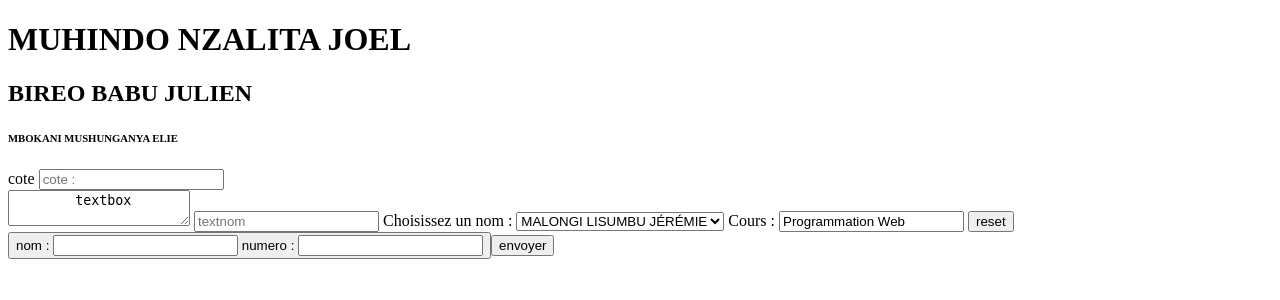
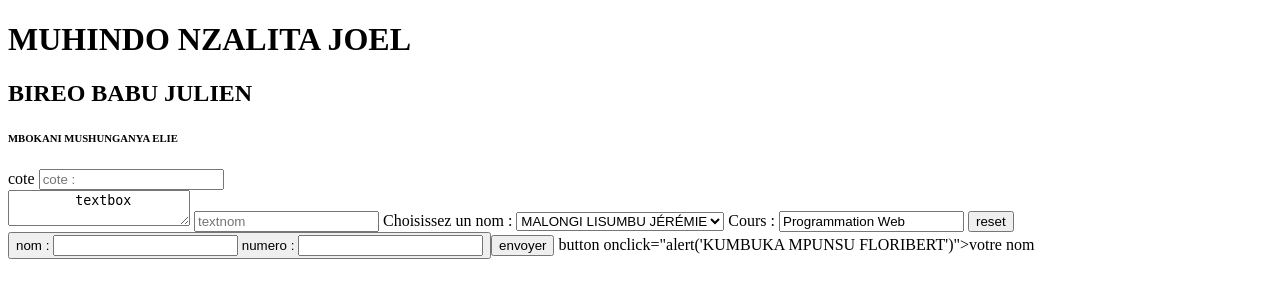
Before and after one commit to l3rit2026/TP_GROUPE_RIT_L3, a PHP site: page / in a window 1280 px wide. Shown: the top 300 px of the page. Run offline with PHP 8.4, Linux system fonts and the light colour scheme.

Commit message:
pour kumbuka mpunsu floribert

```diff
--- a/index.php
+++ b/index.php
@@ -41,6 +41,9 @@
     <button>envoyer</button>
 </form>
 
+    <!-- evenement afficher votre nom -->
+     button onclick="alert('KUMBUKA MPUNSU FLORIBERT')">votre nom</button>
+
 
 </body>
 </html>
```
